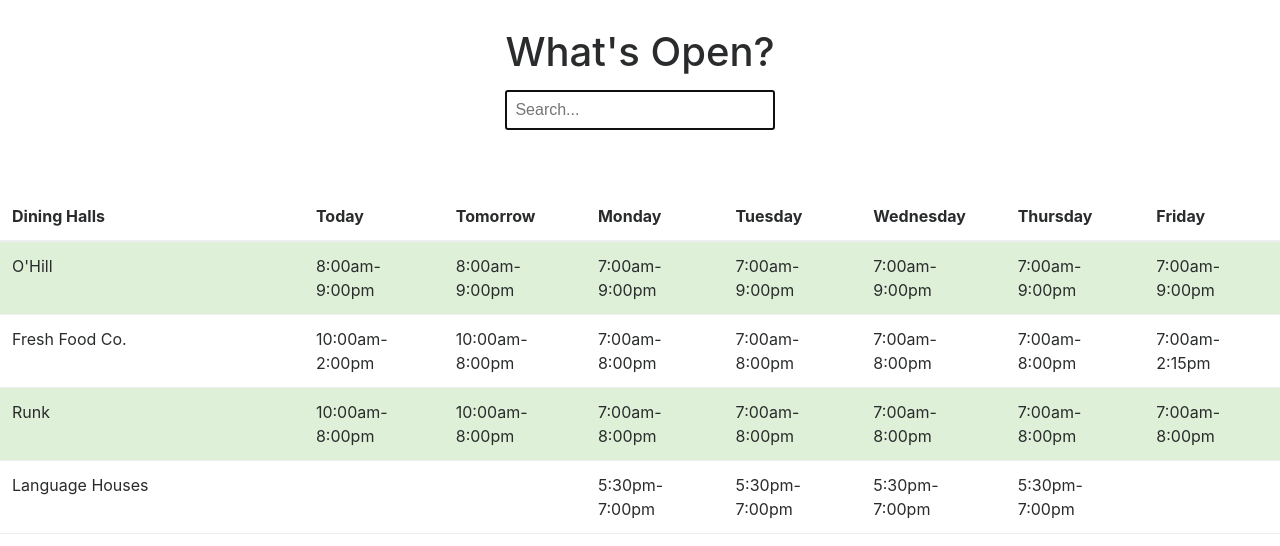
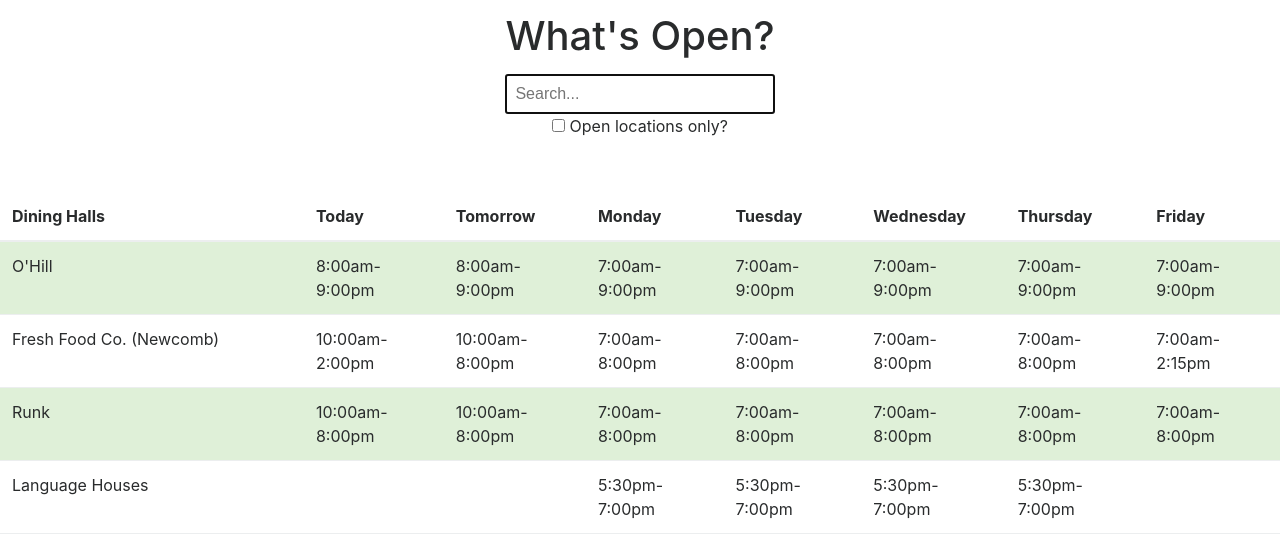
Before and after one commit to davidbzhao/whatsopen, a PHP site: page / in a window 1280 px wide. Shown: the top 546 px of the page. Run offline with PHP 8.4, Linux system fonts and the light colour scheme; data that the repository does not hold is empty.

Commit message:
Add option to search just open locations

```diff
--- a/css/styles.css
+++ b/css/styles.css
@@ -6,6 +6,17 @@ html, body {
 
 thead {
     border-top: 2rem solid white;
+}
+
+th {
+    white-space: nowrap;
+    overflow: hidden;
+    text-overflow: ellipsis;
+    max-width: 125px;
+}
+
+td {
+    height: 100%;
 }
 
 section#header-section {
@@ -27,3 +38,12 @@ section#header-section input#search-input {
     padding-left: 0.5rem;
     padding-right: 0.5rem;
 }
+/*
+@media(max-width: 980px) {
+    th {
+        font-size: 0.75rem;
+    }
+    td {
+        font-size: 0.85rem;
+    }
+}*/
--- a/data/hours.csv
+++ b/data/hours.csv
@@ -1,7 +1,7 @@
 ,Monday,Tuesday,Wednesday,Thursday,Friday,Saturday,Sunday
 Dining Halls,,,,,,,
 O'Hill,7AM-9PM,7AM-9PM,7AM-9PM,7AM-9PM,7AM-9PM,8AM-9PM,8AM-9PM
-Fresh Food Co.,7AM-8PM,7AM-8PM,7AM-8PM,7AM-8PM,7AM-2:15PM,10AM-2PM,10AM-8PM
+Fresh Food Co. (Newcomb),7AM-8PM,7AM-8PM,7AM-8PM,7AM-8PM,7AM-2:15PM,10AM-2PM,10AM-8PM
 Runk,7AM-8PM,7AM-8PM,7AM-8PM,7AM-8PM,7AM-8PM,10AM-8PM,10AM-8PM
 Language Houses,5:30PM-7PM,5:30PM-7PM,5:30PM-7PM,5:30PM-7PM,,,
 JPJ Athletic Dining,5PM-8PM,5PM-8PM,5PM-8PM,5PM-8PM,,,5PM-8PM
--- a/index.php
+++ b/index.php
@@ -1,6 +1,7 @@
 <!DOCTYPE html>
 <html>
     <head>
+        <meta name="viewport" content="width=device-width, initial-scale=1.0">
         <meta charset="utf-8">
         <title>What's Open</title>
         <link rel="stylesheet" href="css/styles.css">
@@ -11,11 +12,15 @@
             <div>
                 <h1>What's Open?</h1>
                 <input id="search-input" placeholder="Search..." onkeyup="searchTable()" autofocus>
+                <div>
+                    <input id="search-open-only" type="checkbox" name="search-options" value="open-only" onchange='searchTable()'>
+                    <label for="open-only">Open locations only?</label>
+                </div>
             </div>
         </section>
 
-
-        <div class="poi-container table-responsive-lg">
+        <section id="content-section">
+        <div class="poi-container table-responsive">
             <table class="table table-hover">
         <?php
             date_default_timezone_set('America/New_York');
@@ -30,7 +35,7 @@
             $json_string = json_decode($json_file, true);
             foreach($json_string as $group) {
                 echo '<thead><tr>';
-                echo '<th>' . $group['groupName'] . '</th>';
+                echo '<th class="group-name">' . $group['groupName'] . '</th>';
                     for($cnt = 0; $cnt < 7; $cnt++) {
                         echo '<th>';
                             if($cnt == 0) {
@@ -39,7 +44,7 @@
                                 echo 'Tomorrow';
                             } else {
                                 echo $days_of_week[($cnt + $current_day_of_week) % 7];
-                        }
+                            }
                         echo '</th>';
                     }
                 echo '</tr></thead>';
@@ -78,6 +83,7 @@
         ?>
             </table>
         </div>
+        </section>
         <script src="js/search.js"></script>
     </body>
 </html>
--- a/js/search.js
+++ b/js/search.js
@@ -1,11 +1,15 @@
 let searchTable = () => {
+    let searchOpenOnlyInput = document.getElementById('search-open-only');
+    let openOnly = searchOpenOnlyInput.checked;
+
     let searchInput = document.getElementById('search-input');
     let searchText = searchInput.value.toLowerCase();
     let tr = document.getElementsByTagName('tr');
     for(let cnt = 0, numTr = tr.length; cnt < numTr; cnt++) {
         locationTd = tr[cnt].getElementsByTagName('td')[0];
         if(locationTd) {
-            if(locationTd.innerHTML.toLowerCase().replace(/[ \"\'.,\/#!$%\^&\*;:{}=\-_`~()]/g, '').indexOf(searchText) > -1) {
+            if(locationTd.innerHTML.toLowerCase().replace(/[ \"\'.,\/#!$%\^&\*;:{}=\-_`~()]/g, '').indexOf(searchText) > -1 &&
+                    ((!openOnly) || (openOnly && tr[cnt].className.indexOf('table-success') > -1))) {
                 tr[cnt].style.display = '';
             } else {
                 tr[cnt].style.display = 'none';
```
Also changed, not shown: data/hours.json (+1 -1 lines).
